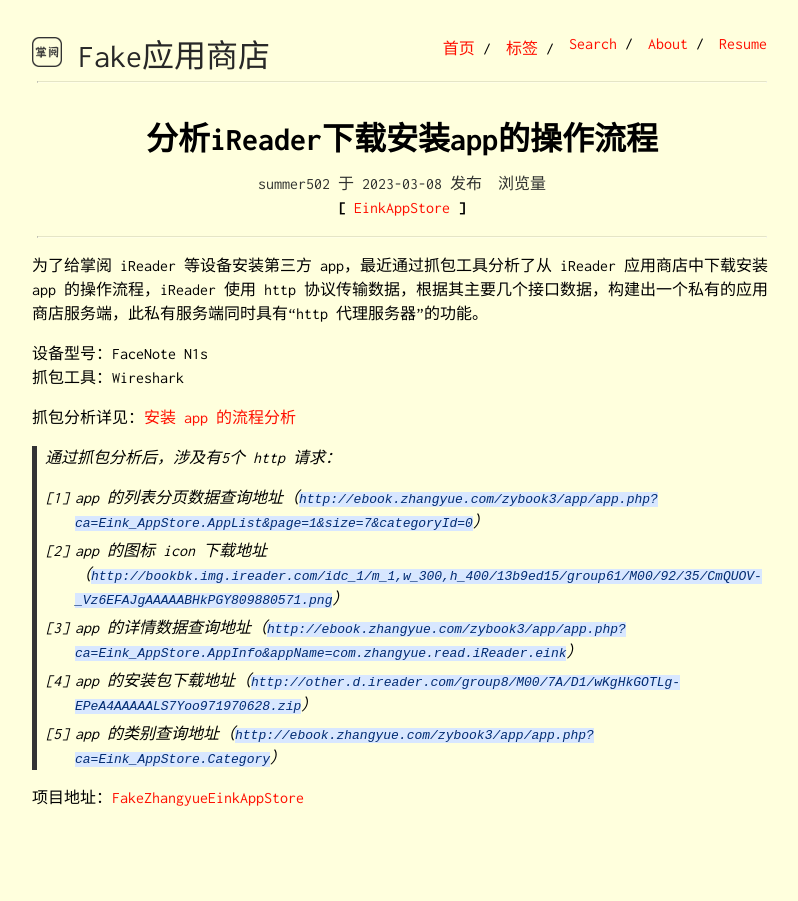
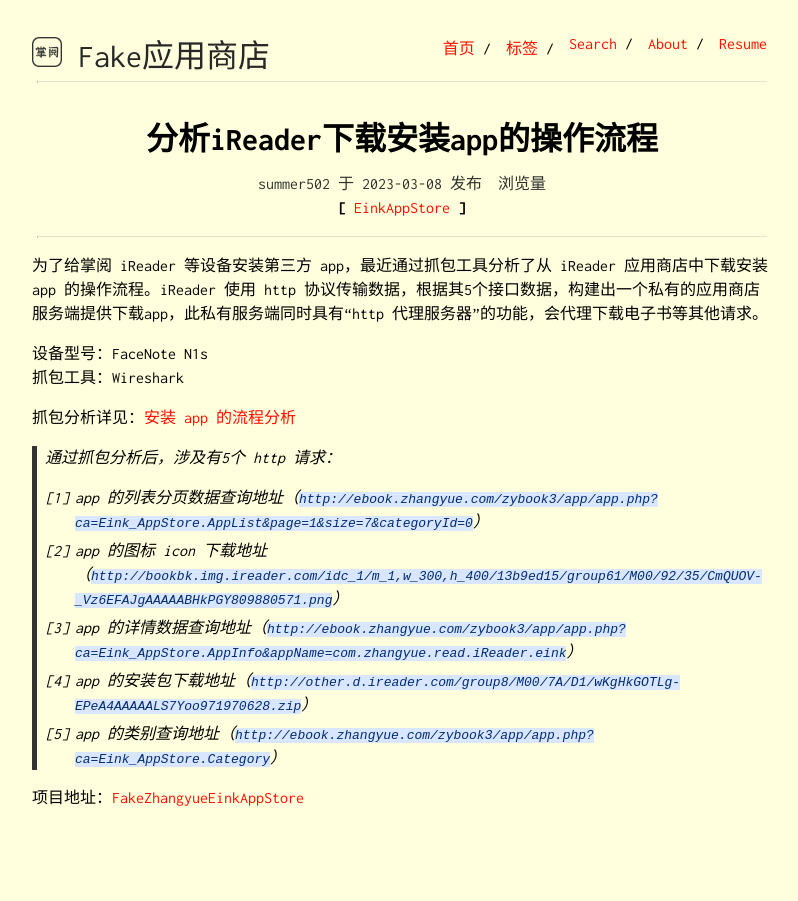
Before and after one commit to summer502/FakeZhangyueEinkAppStore, a Jekyll site: the page built from _posts/2023-03-08-分析iReader安装app的操作流程.md, in a window 1280 px wide. Shown: the whole page, without its empty margins (238-1036 px from the left). Built offline with Jekyll 4.4.1, drawn with Linux system fonts in a browser that asks for light colours; nearby versions of some CDN libraries; library files that are not in the unit come from our copies; comment, search, counter and statistics services are not loaded.

Commit message:
更新 2023-03-08-分析iReader安装app的操作流程.md

```diff
--- a/_posts/2023-03-08-分析iReader安装app的操作流程.md
+++ b/_posts/2023-03-08-分析iReader安装app的操作流程.md
@@ -5,7 +5,7 @@ subtitle: 通过抓包工具分析在iReader应用商店中下载安装app的操
 tags: [EinkAppStore]
 ---
 
-为了给掌阅 iReader 等设备安装第三方 app，最近通过抓包工具分析了从 iReader 应用商店中下载安装 app 的操作流程，iReader 使用 http 协议传输数据，根据其主要几个接口数据，构建出一个私有的应用商店服务端，此私有服务端同时具有“http 代理服务器”的功能。
+为了给掌阅 iReader 等设备安装第三方 app，最近通过抓包工具分析了从 iReader 应用商店中下载安装 app 的操作流程。iReader 使用 http 协议传输数据，根据其5个接口数据，构建出一个私有的应用商店服务端提供下载app，此私有服务端同时具有“http 代理服务器”的功能，会代理下载电子书等其他请求。
 
 设备型号：FaceNote N1s
 抓包工具：Wireshark
```
